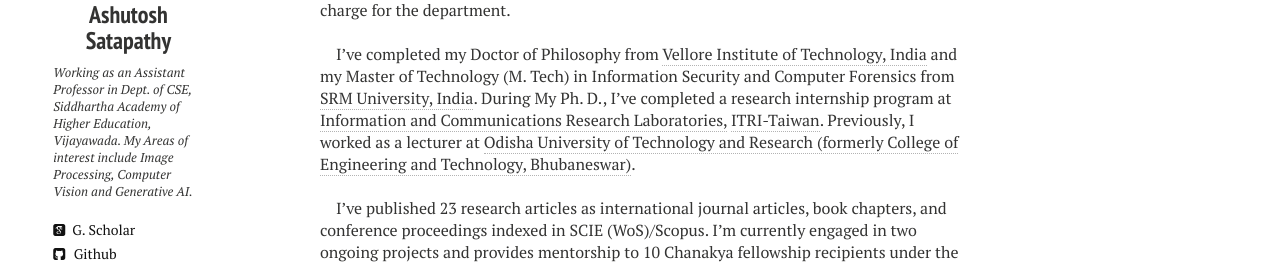
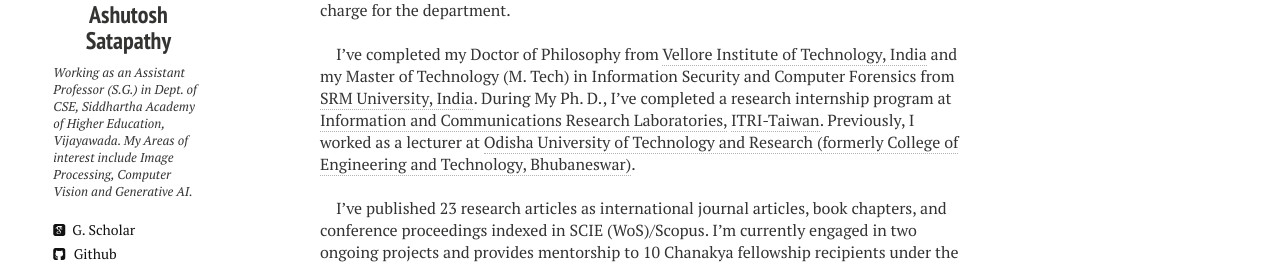
Before and after one commit to ashutoshsatapathy1990/ashutoshsatapathy1990.github.io, a Jekyll site: the page built from index.md, in a window 1280 px wide. Shown: the part 529-795 px from the top of the page. Built offline with Jekyll 4.4.1, drawn with Linux system fonts in a browser that asks for light colours; nearby versions of some CDN libraries; comment, search, counter and statistics services are not loaded.

Commit message:
Update _config.yml

```diff
--- a/_config.yml
+++ b/_config.yml
@@ -9,7 +9,7 @@ owner:
   name                      :  <center>Ashutosh Satapathy</center>
   avatar                    :  Ashu.jpg
   description               :  Assistant Professor, VRSEC, Vijayawada
-  bio                       :  Working as an Assistant Professor in Dept. of CSE, Siddhartha Academy of Higher Education, Vijayawada. My Areas of interest include Image Processing, Computer Vision and Generative AI.
+  bio                       :  Working as an Assistant Professor (S.G.) in Dept. of CSE, Siddhartha Academy of Higher Education, Vijayawada. My Areas of interest include Image Processing, Computer Vision and Generative AI.
   email                     :  ashutosh@vrsiddhartha.ac.in
   # Social networking links are used in author-bio sidebar. Update and remove as you like.
   linkedin                  :  ashutosh-satapathy-24903747
```
